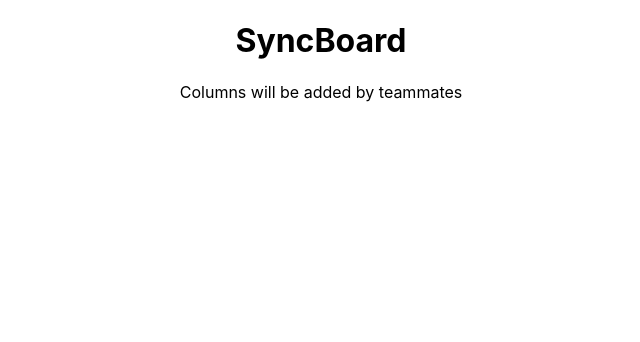
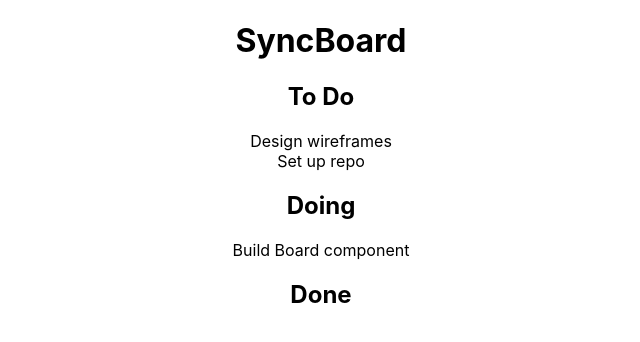
Before and after one commit to ImadiRajapaksha/Syncboard, a React (Create React App) app in the folder client/: page / in a window 1280 px wide. Shown: the top 342 px of the page, without its empty margins (319-959 px from the left). Built offline with nearby package versions, Linux system fonts and the light colour scheme.

Commit message:
Add Column component and mock data

```diff
--- a/client/src/components/Board.js
+++ b/client/src/components/Board.js
@@ -1,12 +1,15 @@
-import React from 'react';
+ import React from 'react';
+import Column from './Column';
+import mockData from '../data/mockData';
 
 function Board() {
   return (
     <div className="board">
       <h1>SyncBoard</h1>
       <div className="board-columns">
-        {/* Column components will go here */}
-        <p>Columns will be added by teammates</p>
+        {mockData.columns.map((column) => (
+          <Column key={column.id} title={column.title} tasks={column.tasks} />
+        ))}
       </div>
     </div>
   );
--- /dev/null
+++ b/client/src/components/Column.js
@@ -0,0 +1,18 @@
+ import React from 'react';
+
+function Column({ title, tasks }) {
+  return (
+    <div className="column">
+      <h2>{title}</h2>
+      <div className="column-tasks">
+        {tasks.map((task) => (
+          <div key={task.id} className="task-placeholder">
+            {task.title}
+          </div>
+        ))}
+      </div>
+    </div>
+  );
+}
+
+export default Column;
--- /dev/null
+++ b/client/src/data/mockData.js
@@ -0,0 +1,26 @@
+ const mockData = {
+  columns: [
+    {
+      id: "todo",
+      title: "To Do",
+      tasks: [
+        { id: "1", title: "Design wireframes" },
+        { id: "2", title: "Set up repo" },
+      ],
+    },
+    {
+      id: "doing",
+      title: "Doing",
+      tasks: [
+        { id: "3", title: "Build Board component" },
+      ],
+    },
+    {
+      id: "done",
+      title: "Done",
+      tasks: [],
+    },
+  ],
+};
+
+export default mockData;
```
